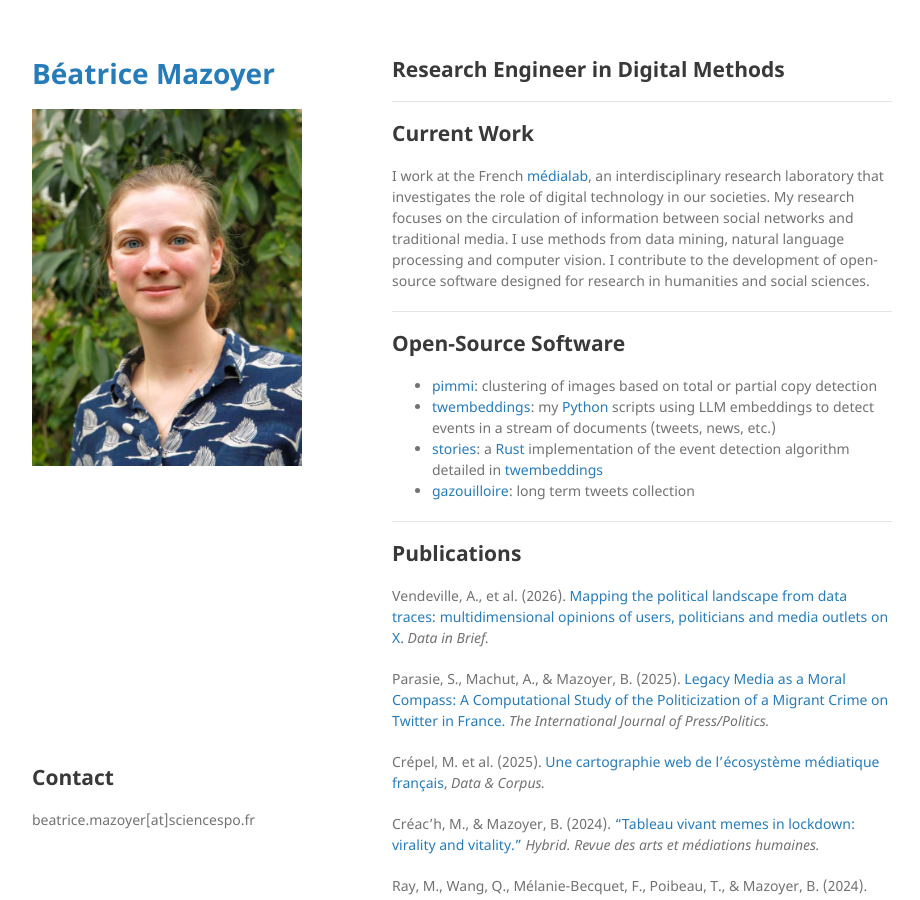
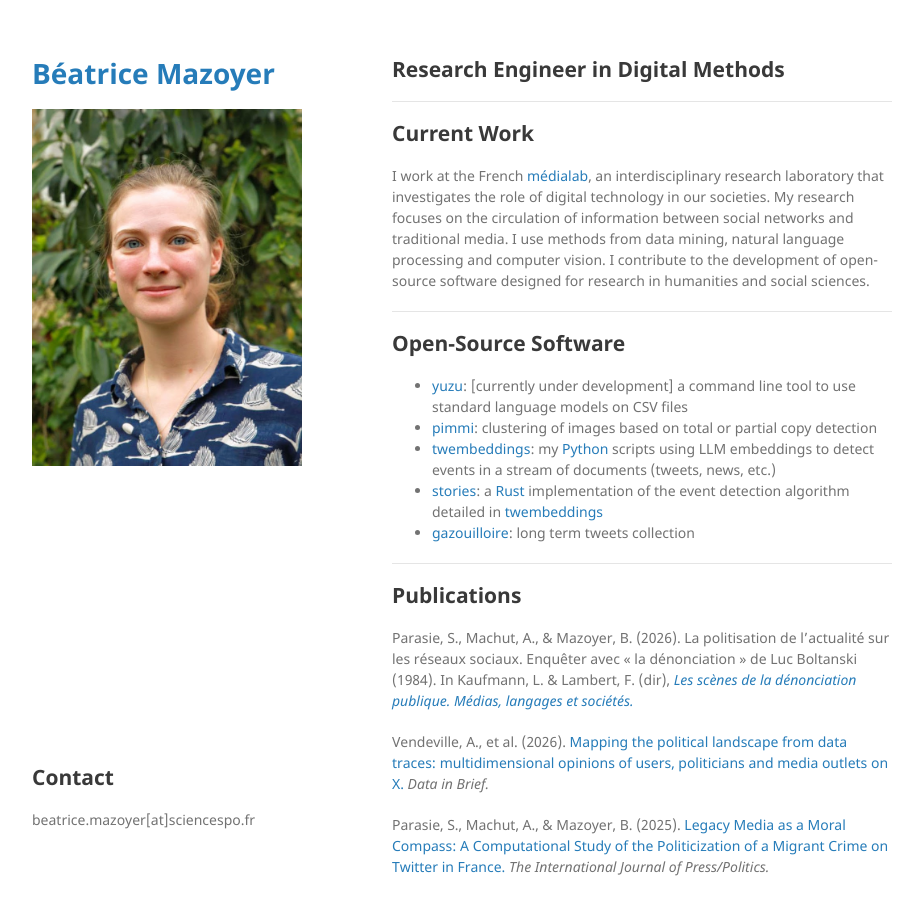
Before and after one commit to bmaz/bmaz.github.io, a Jekyll site: the page built from index.md, in a window 1280 px wide and 900 px high. Shown: the whole window, without its empty margins (178-1098 px from the left). Built offline with Jekyll 4.4.1, drawn with Linux system fonts in a browser that asks for light colours; some of the changed text lies outside the part shown.

Commit message:
Update on 2026 activity

```diff
--- a/index.md
+++ b/index.md
@@ -14,6 +14,7 @@
 
 ## Open-Source Software
 
+- [yuzu](https://github.com/medialab/yuzu): [currently under development] a command line tool to use standard language models on CSV files
 - [pimmi](https://github.com/nrv/pimmi): clustering of images based on total or partial copy detection
 - [twembeddings](https://github.com/ina-foss/twembeddings): my [Python](https://www.python.org/) scripts using LLM embeddings to detect events in a stream of documents (tweets, news, etc.)
 - [stories](https://github.com/medialab/stories): a [Rust](https://www.rust-lang.org/) implementation of the event detection algorithm detailed in [twembeddings](https://github.com/ina-foss/twembeddings)
@@ -22,6 +23,8 @@
 ***
 
 ## Publications
+Parasie, S., Machut, A., & Mazoyer, B. (2026). La politisation de l’actualité sur les réseaux sociaux. Enquêter avec « la dénonciation » de Luc Boltanski (1984). In Kaufmann, L. & Lambert, F. (dir), [*Les scènes de la dénonciation publique. Médias, langages et sociétés.*](https://www.editionsbdl.com/produit/theories-et-pratiques-de-la-denonciation-publique/)
+
 
 Vendeville, A., et al. (2026). [Mapping the political landscape from data traces: multidimensional opinions of users, politicians and media outlets on X.](https://doi.org/10.1016/j.dib.2026.112615) *Data in Brief.*
 
@@ -70,6 +73,8 @@
 ***
 
 ## Communications and Posters
+[**Colloque - La « bataille culturelle » est-elle gagnée ?**](https://lpcm.hypotheses.org/46970) Mazoyer, B., Munnet, B., Parasie, S. & Tainturier, B. "Qui a gagné la bataille des faits ? La régulation du débat public face à l’extrême droite pendant « l’affaire Nahel »"
+
 **FOSDEM 2026** Mazoyer B., Ooghe-Tabanou B., & Plique G. "Data science from the command line: a look back at 2 years of using xan" · [slides](https://fosdem.org/2026/events/attachments/ENAFHJ-2-years-of-using-xan/slides/267502/xan_-_fos_rvh0w1d.pdf) · [video](https://fosdem.org/2026/schedule/event/ENAFHJ-2-years-of-using-xan/)
 
 **EGC 2026** Ray, M., Poibeau, T., Parasie, S., Hervé, N. & Mazoyer, B. "Exploiter la presse écrite pour l'extraction des séquences audiovisuelles liées à un événement d'actualité" · [short paper](https://editions-rnti.fr/render_pdf.php?p=1003109) · [long paper](http://www.herve.name/research/egc26_long_nahel.pdf)
```
